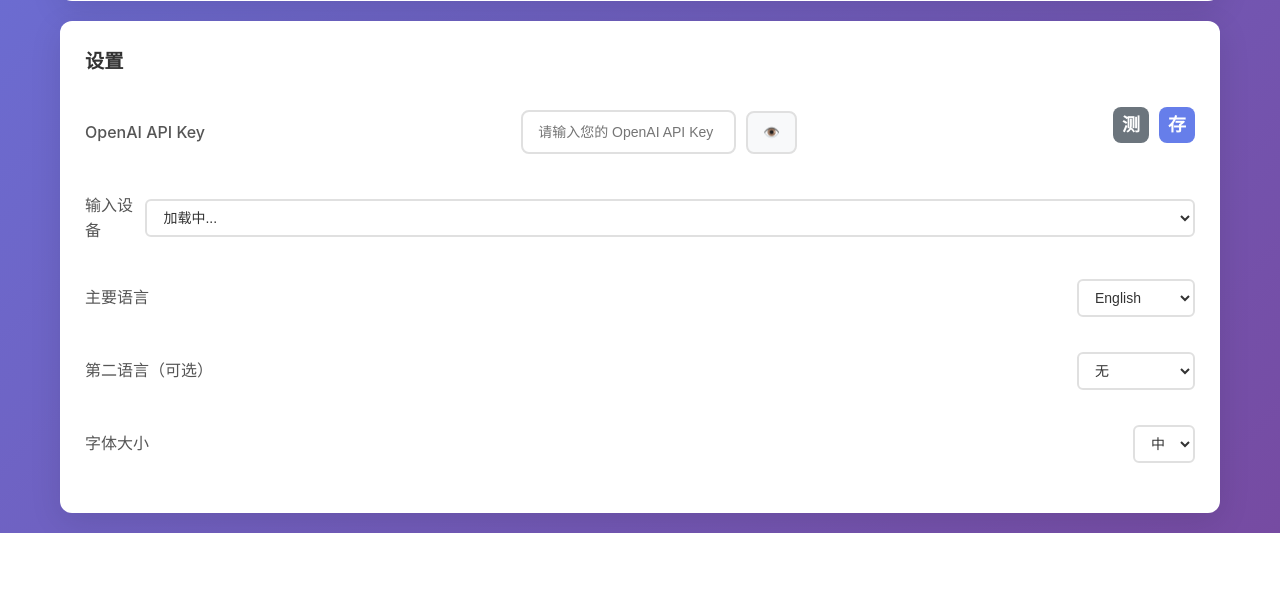
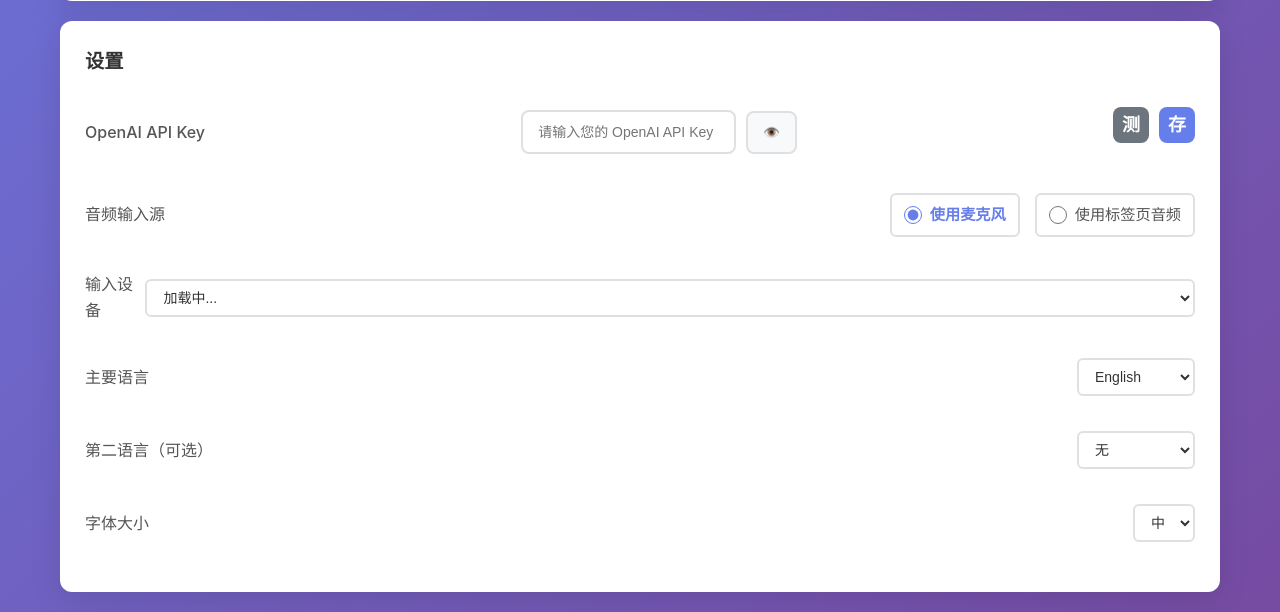
Before and after one commit to wengzhiwen/meetingEZ, a Flask app: page / in a window 1280 px wide. Shown: the part 1001-1613 px from the top of the page. Before the commit the page ends 1534 px from the top, so only its background shows below. Run offline with Flask 3, Linux system fonts and the light colour scheme.

Commit message:
新增音频输入源选择功能，支持标准麦克风和浏览器标签页音频捕获，优化用户界面并更新相关文档以指导用户正确操作。

```diff
--- a/app/static/css/style.css
+++ b/app/static/css/style.css
@@ -228,6 +228,18 @@
     background: #d1ecf1;
     color: #0c5460;
     border: 1px solid #bee5eb;
+}
+
+.status-message strong {
+    display: block;
+    margin-bottom: 8px;
+    font-size: 15px;
+}
+
+.status-message br + br {
+    display: block;
+    content: "";
+    margin-top: 4px;
 }
 
 /* 会议控制 */
@@ -509,6 +521,48 @@
 .setting-item select:focus {
     outline: none;
     border-color: #667eea;
+}
+
+/* 单选按钮组样式 */
+.radio-group {
+    display: flex;
+    gap: 15px;
+    flex-wrap: wrap;
+}
+
+.radio-label {
+    display: flex;
+    align-items: center;
+    cursor: pointer;
+    padding: 8px 12px;
+    border: 2px solid #e0e0e0;
+    border-radius: 6px;
+    background: white;
+    transition: all 0.3s ease;
+}
+
+.radio-label:hover {
+    border-color: #667eea;
+    background: #f8f9ff;
+}
+
+.radio-label input[type="radio"] {
+    width: 18px;
+    height: 18px;
+    margin-right: 8px;
+    accent-color: #667eea;
+    cursor: pointer;
+}
+
+.radio-label input[type="radio"]:checked + span {
+    color: #667eea;
+    font-weight: 600;
+}
+
+.radio-label span {
+    font-size: 0.95rem;
+    color: #555;
+    transition: all 0.3s ease;
 }
 
 /* 加载覆盖层 */
--- a/app/static/js/app.js
+++ b/app/static/js/app.js
@@ -9,6 +9,7 @@
 let sessionId = null;
 let volumeAnimationFrame = null;
 let selectedAudioDevice = null;
+let selectedAudioSource = 'microphone'; // 'microphone' 或 'tab'
 let testStream = null;
 let testAudioContext = null;
 let isTestingMicrophone = false;
@@ -71,6 +72,18 @@
         apiKeyInput.value = savedApiKey;
     }
 
+    // 加载音频源设置
+    const savedAudioSource = localStorage.getItem('meetingEZ_audioSource') || 'microphone';
+    selectedAudioSource = savedAudioSource;
+    const audioSourceMic = document.getElementById('audioSourceMic');
+    const audioSourceTab = document.getElementById('audioSourceTab');
+    if (savedAudioSource === 'tab') {
+        audioSourceTab.checked = true;
+    } else {
+        audioSourceMic.checked = true;
+    }
+    updateAudioInputVisibility();
+
     // 加载语言设置
     const primaryLang = localStorage.getItem('meetingEZ_primaryLanguage');
     if (primaryLang) {
@@ -119,6 +132,19 @@
 
     document.getElementById('testMicrophone').addEventListener('click', toggleMicrophoneTest);
 
+    // 音频源选择监听器
+    document.getElementById('audioSourceMic').addEventListener('change', () => {
+        selectedAudioSource = 'microphone';
+        localStorage.setItem('meetingEZ_audioSource', 'microphone');
+        updateAudioInputVisibility();
+    });
+
+    document.getElementById('audioSourceTab').addEventListener('change', () => {
+        selectedAudioSource = 'tab';
+        localStorage.setItem('meetingEZ_audioSource', 'tab');
+        updateAudioInputVisibility();
+    });
+
     if (navigator.mediaDevices) {
         if (typeof navigator.mediaDevices.addEventListener === 'function') {
             navigator.mediaDevices.addEventListener('devicechange', async () => {
@@ -237,7 +263,39 @@
     try {
         showLoading('正在初始化会议...');
 
-        // 获取麦克风权限（尽量保持原始音频）
+        // 根据选择的音频源获取音频流
+        if (selectedAudioSource === 'tab') {
+            // 使用标签页音频捕获
+            try {
+                const displayStream = await navigator.mediaDevices.getDisplayMedia({
+                    video: true,  // 需要视频轨才能触发标签页选项
+                    audio: true   // 关键：让用户勾选"共享标签页音频"
+                });
+
+                // 提取音频轨道
+                const tabAudioTrack = displayStream.getAudioTracks()[0];
+
+                // 检查是否成功获取音频
+                if (!tabAudioTrack) {
+                    // 停止视频轨道
+                    displayStream.getTracks().forEach(track => track.stop());
+                    throw new Error('未能获取标签页音频。请确保在弹窗中选择了"Chrome 标签页"并勾选了"共享标签页音频"选项。');
+                }
+
+                // 停止视频轨道（只需要音频）
+                displayStream.getVideoTracks().forEach(track => track.stop());
+
+                // 创建仅包含音频的 MediaStream
+                mediaStream = new MediaStream([tabAudioTrack]);
+                console.log('🎵 获取标签页音频成功');
+            } catch (error) {
+                if (error.name === 'NotAllowedError') {
+                    throw new Error('用户取消了标签页共享。请重试并选择要捕获音频的标签页。');
+                }
+                throw error;
+            }
+        } else {
+            // 使用麦克风输入（尽量保持原始音频）
             const audioConstraints = {
                 echoCancellation: false,
                 noiseSuppression: false,
@@ -261,6 +319,7 @@
 
             mediaStream = await navigator.mediaDevices.getUserMedia({ audio: audioConstraints });
             console.log('🎤 获取麦克风权限成功');
+        }
 
         // 启动录音与分段上传流水线
         await startRecording();
@@ -1110,6 +1169,24 @@
     // 麦克风测试按钮状态
     const testBtn = document.getElementById('testMicrophone');
     testBtn.disabled = isConnected;
+}
+
+// 更新音频输入设备选择器的可见性
+function updateAudioInputVisibility() {
+    const audioInputContainer = document.getElementById('audioInputContainer');
+    const tabAudioHint = document.getElementById('tabAudioHint');
+
+    if (selectedAudioSource === 'microphone') {
+        audioInputContainer.style.display = 'flex';
+        if (tabAudioHint) {
+            tabAudioHint.style.display = 'none';
+        }
+    } else {
+        audioInputContainer.style.display = 'none';
+        if (tabAudioHint) {
+            tabAudioHint.style.display = 'block';
+        }
+    }
 }
 
 // 更新会议状态
--- a/templates/index.html
+++ b/templates/index.html
@@ -73,8 +73,32 @@
                 <div id="connectionStatus" class="status-message"></div>
             </div>
 
-            <!-- 音频输入设备选择（移动到设置区域） -->
+            <!-- 音频输入源选择 -->
             <div class="setting-item">
+                <label>音频输入源</label>
+                <div class="radio-group">
+                    <label class="radio-label">
+                        <input type="radio" name="audioSource" value="microphone" id="audioSourceMic" checked>
+                        <span>使用麦克风</span>
+                    </label>
+                    <label class="radio-label">
+                        <input type="radio" name="audioSource" value="tab" id="audioSourceTab">
+                        <span>使用标签页音频</span>
+                    </label>
+                </div>
+            </div>
+
+            <!-- 标签页音频提示信息 -->
+            <div id="tabAudioHint" class="status-message info" style="display: none; margin-bottom: 15px;">
+                <strong>📋 标签页音频模式</strong><br>
+                点击"开始会议"后，浏览器会弹出对话框，请：<br>
+                1. 选择"Chrome 标签页"（或对应选项）<br>
+                2. 勾选"共享标签页音频"<br>
+                3. 选择要捕获音频的标签页（如 Google Meet）
+            </div>
+
+            <!-- 音频输入设备选择（仅麦克风模式显示） -->
+            <div class="setting-item" id="audioInputContainer">
                 <label for="audioInput">输入设备</label>
                 <select id="audioInput" class="device-select">
                     <option value="">加载中...</option>
```
Also changed, not shown: docs/API.md (+67 -16 lines), docs/USAGE.md (+32 -0 lines), docs/CHANGELOG.md. Lines whose indentation alone changed are shown as unchanged.
